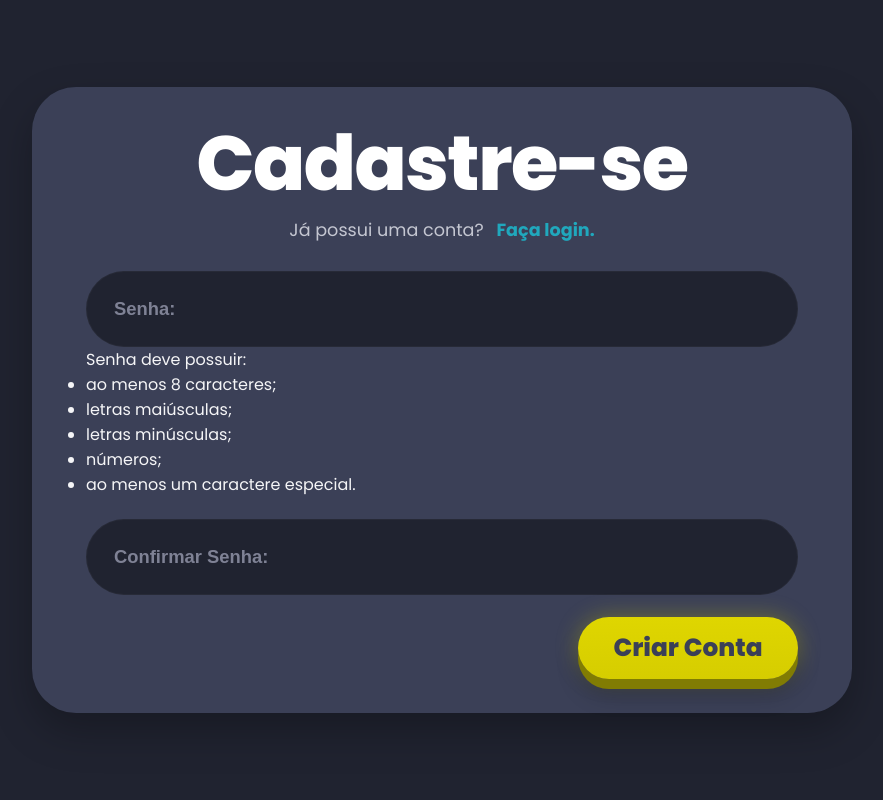
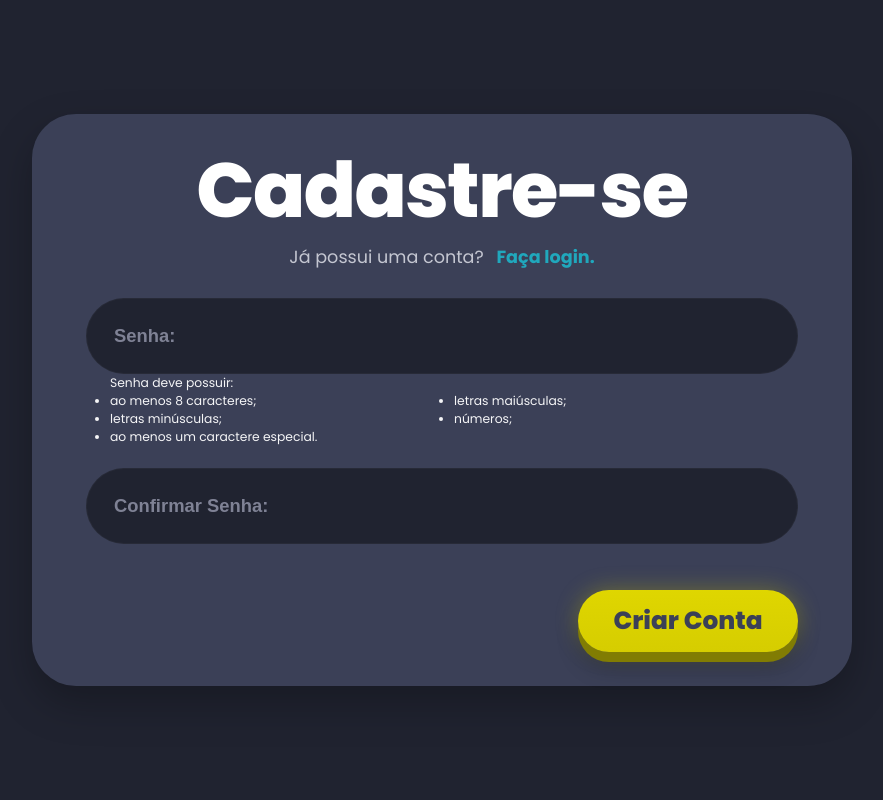
Before and after one commit to Mad-Kirby/DS122-TYPO, a PHP site: page /cadastro.php?step=senha in a window 1280 px wide. Shown: the whole page, without its empty margins (198-1081 px from the left). Run offline with PHP 8.4, Linux system fonts and the light colour scheme.

Commit message:
atualização css para campos de erro

```diff
--- a/css/autenticar.css
+++ b/css/autenticar.css
@@ -2,12 +2,21 @@
   --bg: #202330;
   --card: #3B4057;
   --input: #202330;
+  --error: #ff3434;
+  --correct: #3aff34;
   --text: #F5F5F7;
   --muted: #C4C6D1;
   --accent: #20A8BD;
   --accent-2: #D6CD00;
   --accent-3: #DFD600;
   --button-text: #3B4057;
+}
+
+.error {
+  color: var(--error);
+}
+.correct {
+  color: var(--correct);
 }
 
 * {
@@ -98,6 +107,22 @@ body {
   box-shadow: 0 0 0 3px rgba(32, 168, 189, 0.25);
 }
 
+.field .msg-erro {
+  color: var(--error);
+  font-weight: 400;
+  min-height: 1.5rem;
+  padding-left: 1.5rem;
+}
+.field .req-senha {
+  color: var(--text);
+  font-size: 0.77rem;
+  display: grid;
+  grid-template-columns: 1fr 1fr;
+}
+.field .req-senha span {
+  grid-column: 1 / 3;
+}
+
 .btn-submit {
   align-self: flex-end;
   min-width: 220px;
```
